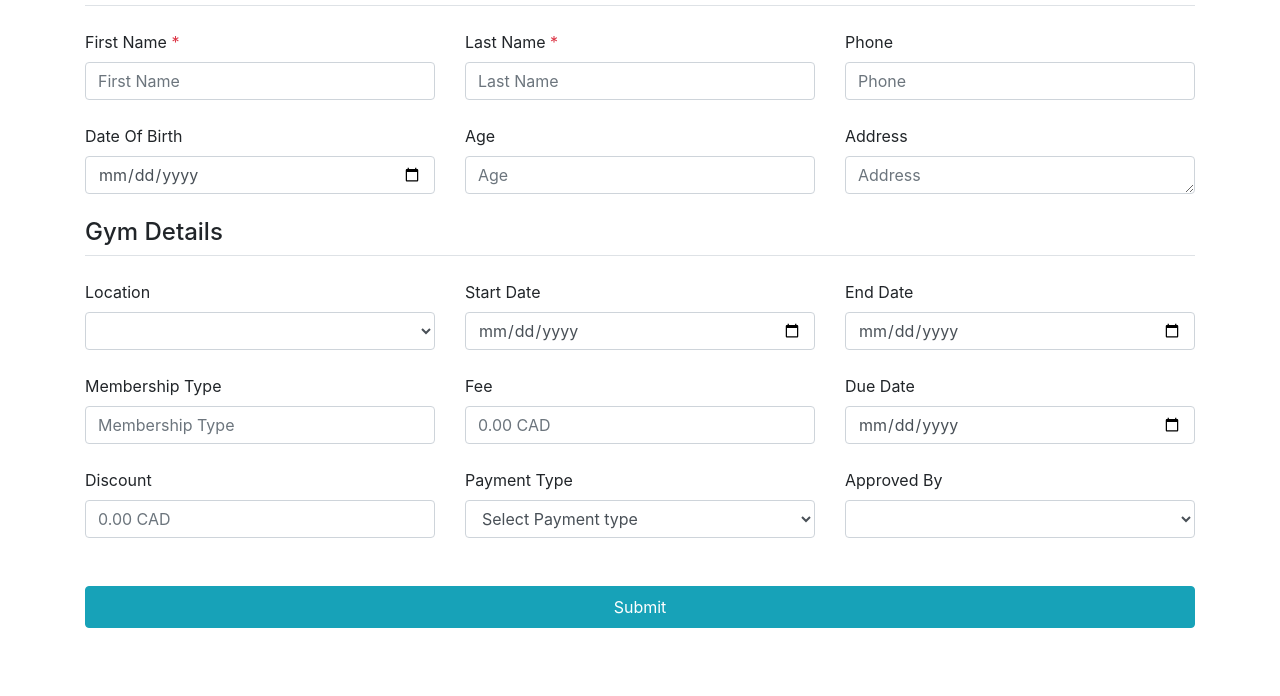
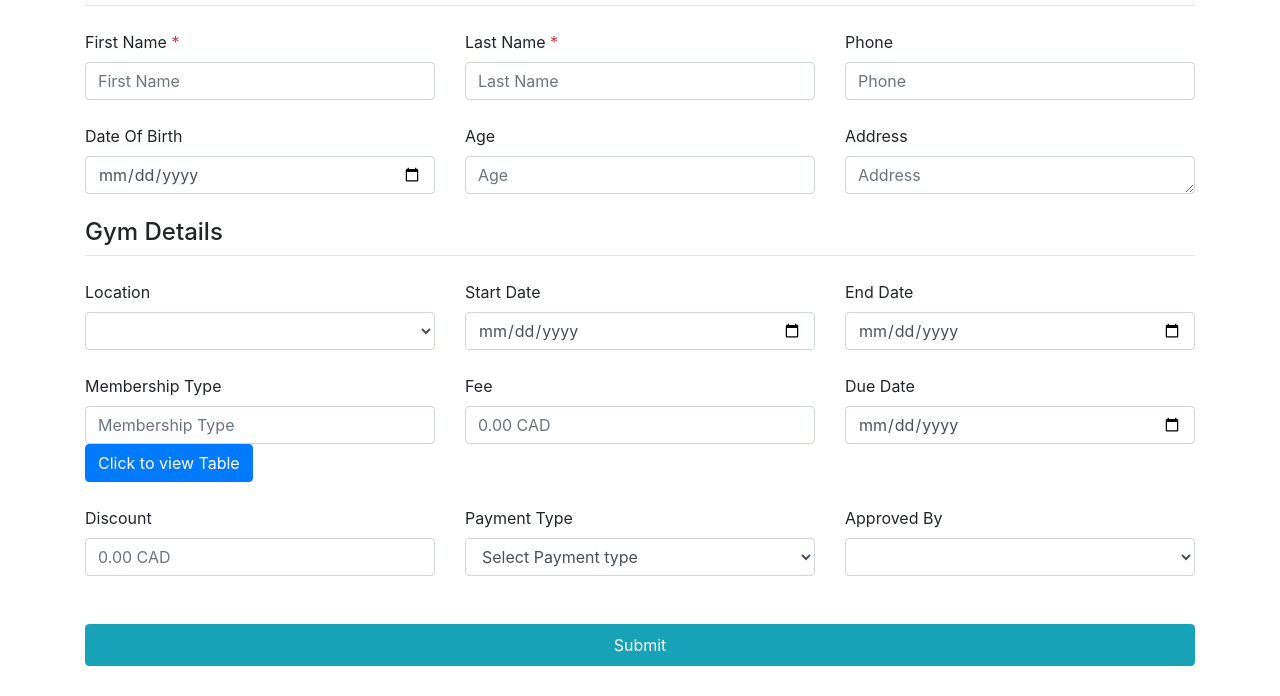
Before and after one commit to nikoicarl/databaseProject, a plain HTML site: page Frontend/index.html in a window 1280 px wide. Shown: the part 104-800 px from the top of the page. Drawn offline with nearby package versions, Linux system fonts and the light colour scheme; no server answers.

Commit message:
button added

```diff
--- a/Frontend/index.html
+++ b/Frontend/index.html
@@ -87,6 +87,10 @@
                 </div>
             </div>
 
+            <!-- View all Members -->
+            <button class = "btn btn-primary" >Click to view Table</button>
+
+
             <div class="row mt-4">
                 <div class="col-md-4">
                     <label for="">Discount</label>
```
